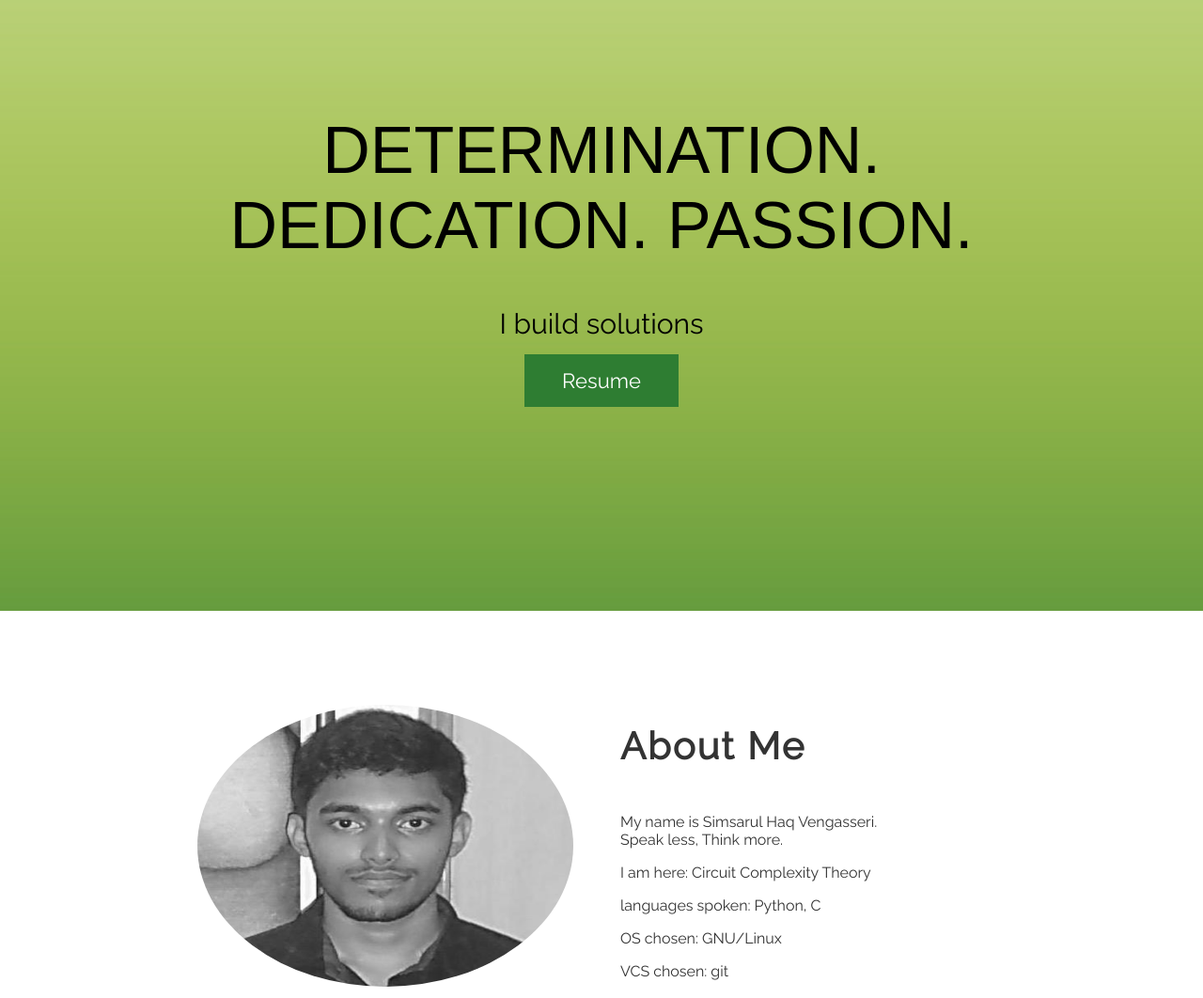
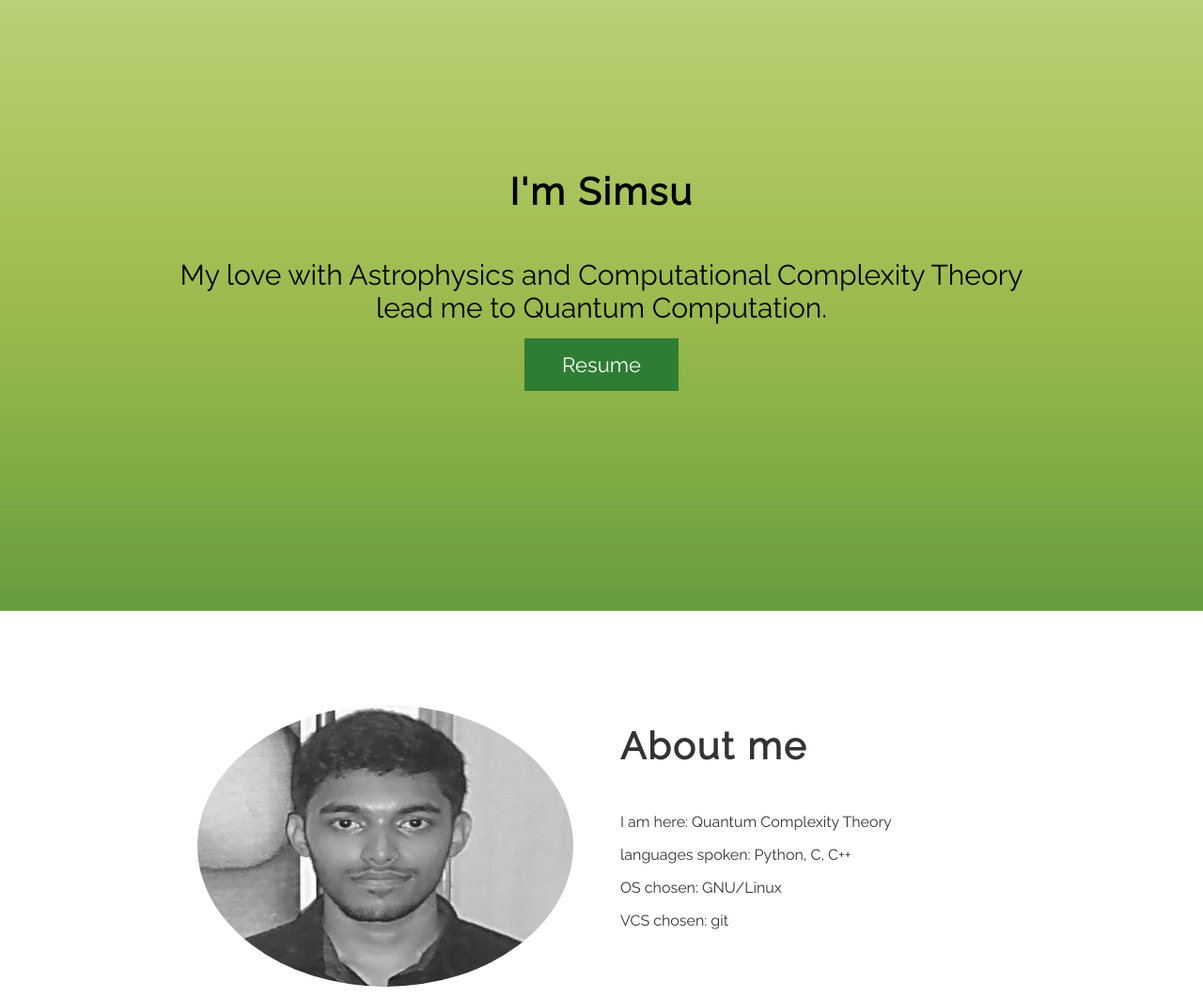
Before and after one commit to simsarulhaqv/mygithubpage, a plain HTML site: page index.html in a window 1280 px wide. Shown: the part 100-1162 px from the top of the page at 94% size. Drawn offline with Linux system fonts and the light colour scheme.

Commit message:
Update home page and about me section

```diff
--- a/index.html
+++ b/index.html
@@ -2,7 +2,7 @@
 <html>
 <head>
 	<meta charset="UTF-8">
-    <title>My Portfolio</title>
+    <title>Simsar's leaf</title>
     <meta name="viewport" content="width=device-width, initial-scale=1">
 
     <link rel="stylesheet" href="css/nav.css">
@@ -29,9 +29,10 @@
     <div class="jumbotron">
 		<div class="container">
 			<div class="main">
-				<h1>Determination. Dedication. Passion.</h1>
-				<p>I build solutions</p>
-				<a href="#" target="_blank" class="btn">Resume</a>
+				<h2>I'm Simsu</h2>
+				<p>My love with Astrophysics and Computational Complexity Theory lead me to Quantum Computation.</p>
+				<a href="./doc/Resume__Simsar.pdf" target="_blank" class="btn">Resume</a>
+
 			</div>
 		</div>
 	</div>
@@ -41,13 +42,14 @@
 			<img class="avatar img-circle " height="300" width="400"  src="img/myimg.png">
 
 			<div class="about-text">
-				<h2>About Me</h2>
-
-				<p>My name is Simsarul Haq Vengasseri. <br /> Speak less, Think more.</p>
-				<p>I am here: Circuit Complexity Theory</p>
-				<p>languages spoken: Python, C</p>
+				<h2>About me</h2>
+				<p>I am here: Quantum Complexity Theory</p>
+				<p>languages spoken: Python, C, C++</p>
 				<p>OS chosen: GNU/Linux</p>
 				<p>VCS chosen: git</p>
+
+
+
 			</div>
 		</div>
 	</div>
@@ -55,9 +57,12 @@
 	<div class="contact" id="contact">
 		<div class="container">
 			<h2>Contact Me</h2>
+
+			<a href="https://twitter.com/simsarulhaqv" target="_blank"><i class="fa fa-twitter fa-5x"></i></a>
+			<a href="https://www.facebook.com/simsarulhaq.vengasseri" target="_blank"><i class="fa fa-facebook fa-5x"></i></a>
 			<a href="https://in.linkedin.com/in/simsarul-haq-vengasseri-65a2b8a3" target="_blank"><i class="fa fa-linkedin fa-5x"></i></a>
-			<a href="https://www.facebook.com/simsarulhaq.vengasseri" target="_blank"><i class="fa fa-facebook fa-5x"></i></a>
 			<a href="mailto:simsarulhaqv@gmail.com" target="_blank"><i class="fa  fa-envelope fa-5x"></i></a>
+
 		</div>
 	</div>
 	<!-- Add footer section -->
```
Also changed, not shown: 1 other file.
